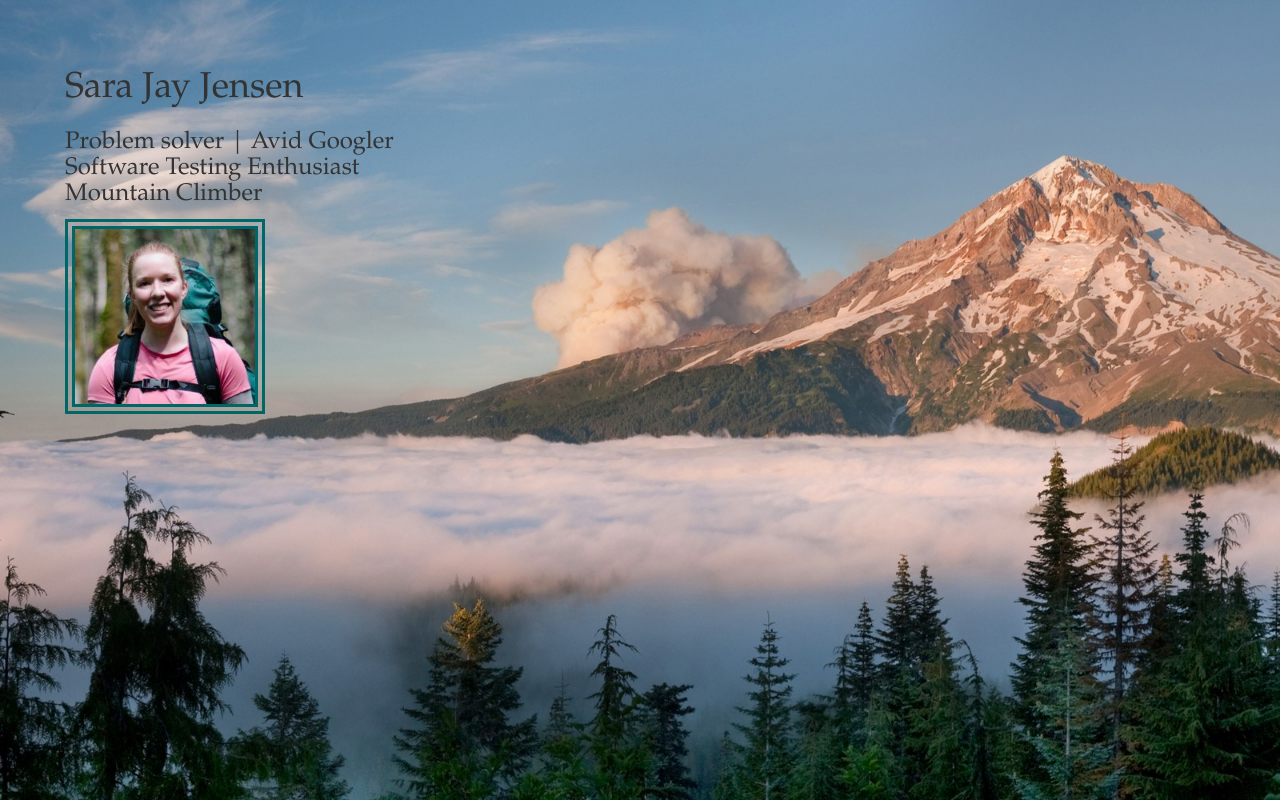
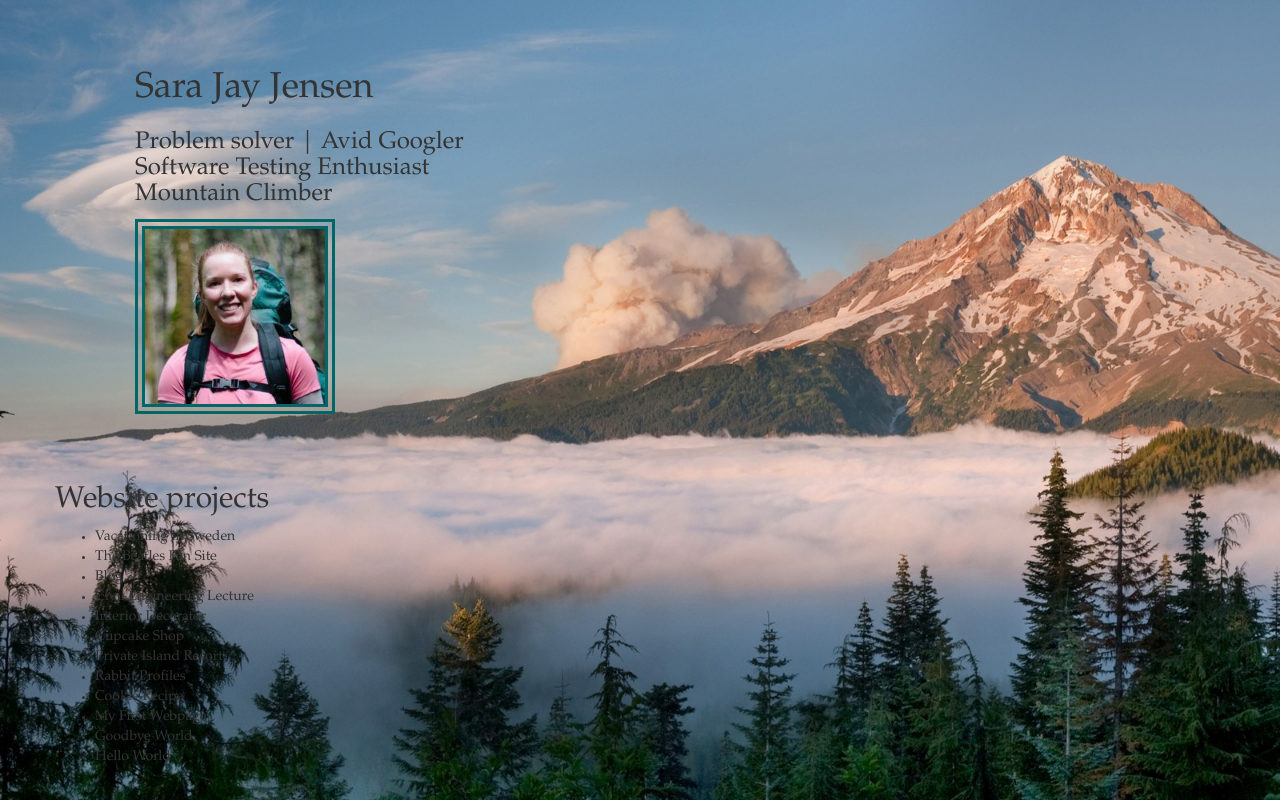
Before and after one commit to thejensen/portfolio, a plain HTML site: page index.html in a window 1280 px wide. Drawn offline with nearby package versions, Linux system fonts and the light colour scheme; files that its build step writes are made by us from their sources.

Commit message:
add unordered list of website projects that have been floated to the right, WIP.

```diff
--- a/css/my-styles.css
+++ b/css/my-styles.css
@@ -24,3 +24,8 @@ div img {
   border-color:  #006666;
   border-width: 10px;
 }
+
+#projects {
+  float: right;
+
+}
--- a/index.html
+++ b/index.html
@@ -7,6 +7,7 @@
   </head>
 
   <body>
+  <div class="container">
     <div class="container" id="heading">
       <h1>Sara Jay Jensen</h1>
       <h3>Problem solver | Avid Googler<br>
@@ -15,6 +16,24 @@
       </h3>
       <img class="responsive" src="img/myphoto.png" alt="Hiking Sara">
     </div>
+    <div class="container" id="projects">
+      <h2>Website projects</h2>
+      <ul>
+        <li>Vacationing in Sweden</li>
+        <li>The Beatles Fan Site</li>
+        <li>Blog</li>
+        <li>Civil Engineering Lecture</li>
+        <li>Interior Decorator</li>
+        <li>Cupcake Shop</li>
+        <li>Private Island Resort</li>
+        <li>Rabbit Profiles</li>
+        <li>Cookie Recipe</li>
+        <li>My First Webpage</li>
+        <li>Goodbye World</li>
+        <li>Hello World</li>
+      </ul>
+    </div>
+  </div>
 
 
 
```
